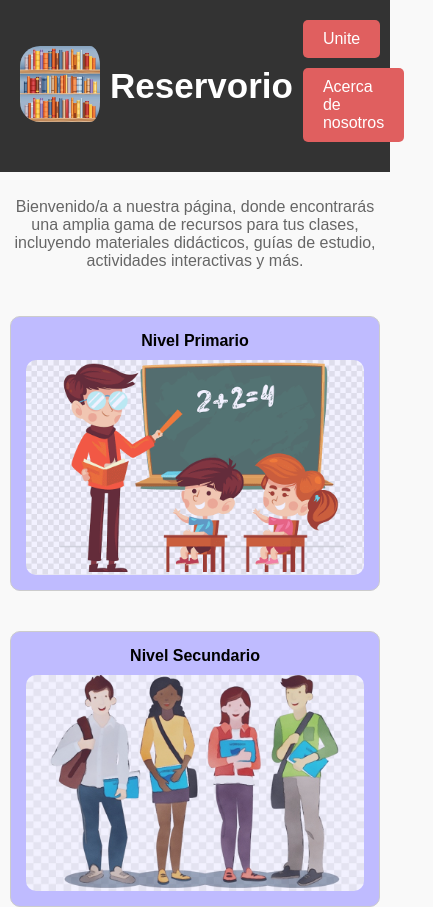
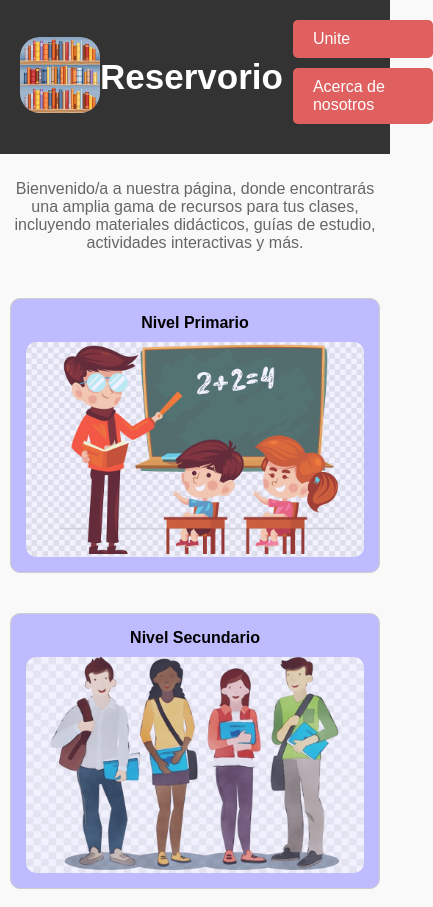
Before and after one commit to Melina240488/Proyecto_24173, a plain HTML site: page index.html in a window 390 px wide. Shown: the top 907 px of the page, 433 px wide, since content can reach past the window. Drawn offline with Linux system fonts and the light colour scheme.

Commit message:
mejora icono en modo responsive

```diff
--- a/css/styles.css
+++ b/css/styles.css
@@ -546,7 +546,6 @@ menu h4 {
     /* Tamaño inicial del logo */
     height: auto;
     left: 20px;
-    padding-right: 10px;
   }
   .niveles-container {
     flex-direction: column;
@@ -572,11 +571,13 @@ menu h4 {
   }
   .nav-links {
     flex-direction: column;
-    align-items: flex-start;
+    align-items: flex-end;
     justify-content: flex-start;
   }
   .nav-link {
     margin-bottom: 10px;
+    font-size: 16px;
+    width: 100px;
   }
 
 }
--- a/index.html
+++ b/index.html
@@ -44,5 +44,6 @@
     <a href="https://www.facebook.com" target="_blank"><i class="fa-brands fa-facebook"></i></a>
     <div class="pie"><h6>Contacto: repositoriogeneral@repo.com.ar</h6></div>
   </footer>
+  <script src="app/main.js"></script>
 </body>
 </html>
```
